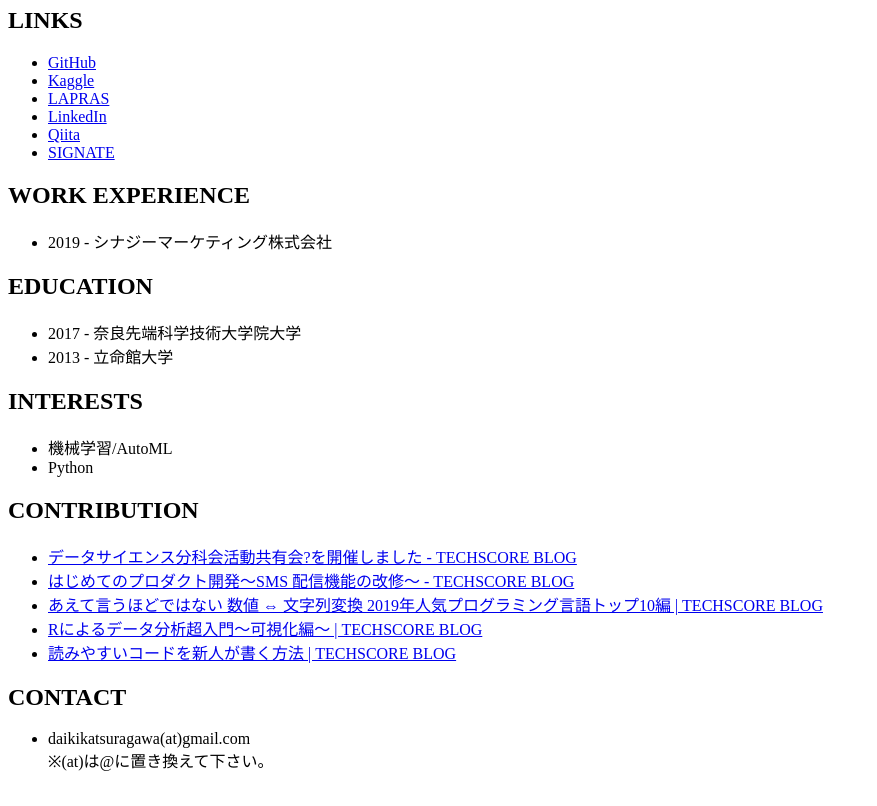
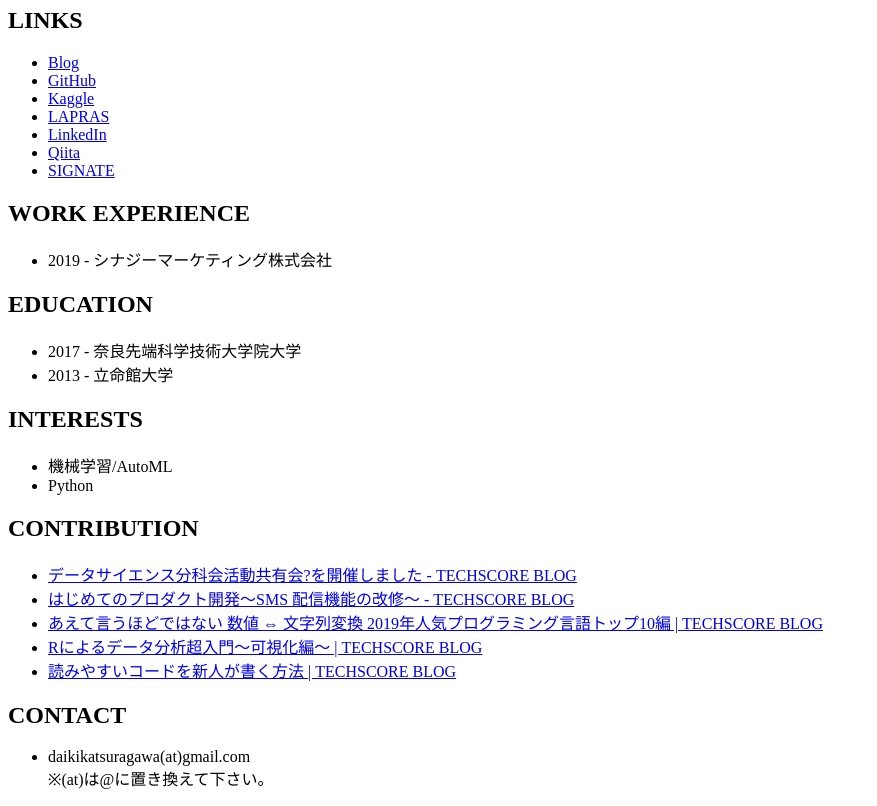
Before and after one commit to daikikatsuragawa/daikikatsuragawa.github.io, a plain HTML site: page index.html in a window 1280 px wide. Shown: the part 68-874 px from the top of the page, without its empty margins (0-877 px from the left). Drawn offline with Linux system fonts and the light colour scheme.

Commit message:
Add link

```diff
--- a/index.html
+++ b/index.html
@@ -1,6 +1,7 @@
 <h1>桂川大輝 - Daiki Katsuragawa</h1>
 <h2>LINKS</h2>
 <ul>
+  <li><a href="https://daikikatsuragawa.hatenablog.com/">Blog</a></li>
   <li><a href="https://github.com/daikikatsuragawa">GitHub</a></li>
   <li><a href="https://www.kaggle.com/daikikatsuragawa">Kaggle</a></li>
   <li><a href="https://lapras.com/public/7UBZWTS">LAPRAS</a></li>
```
